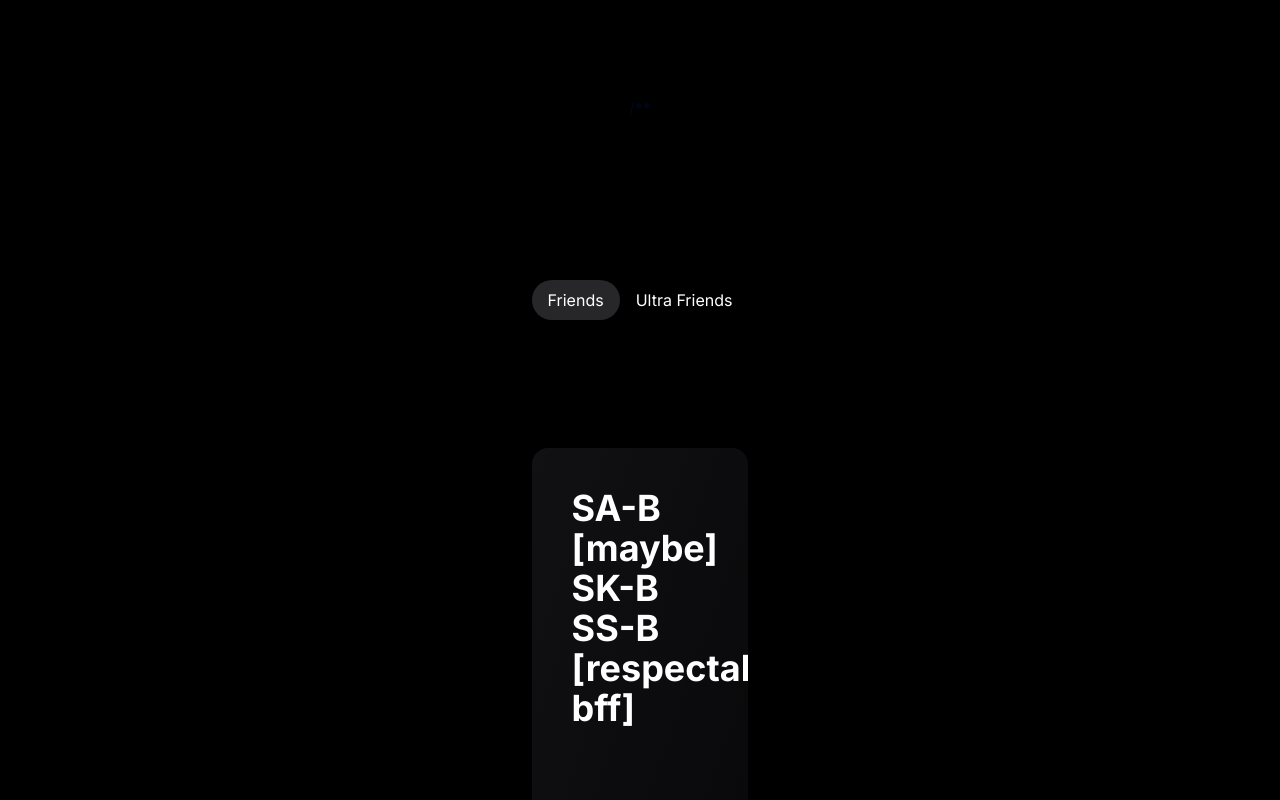
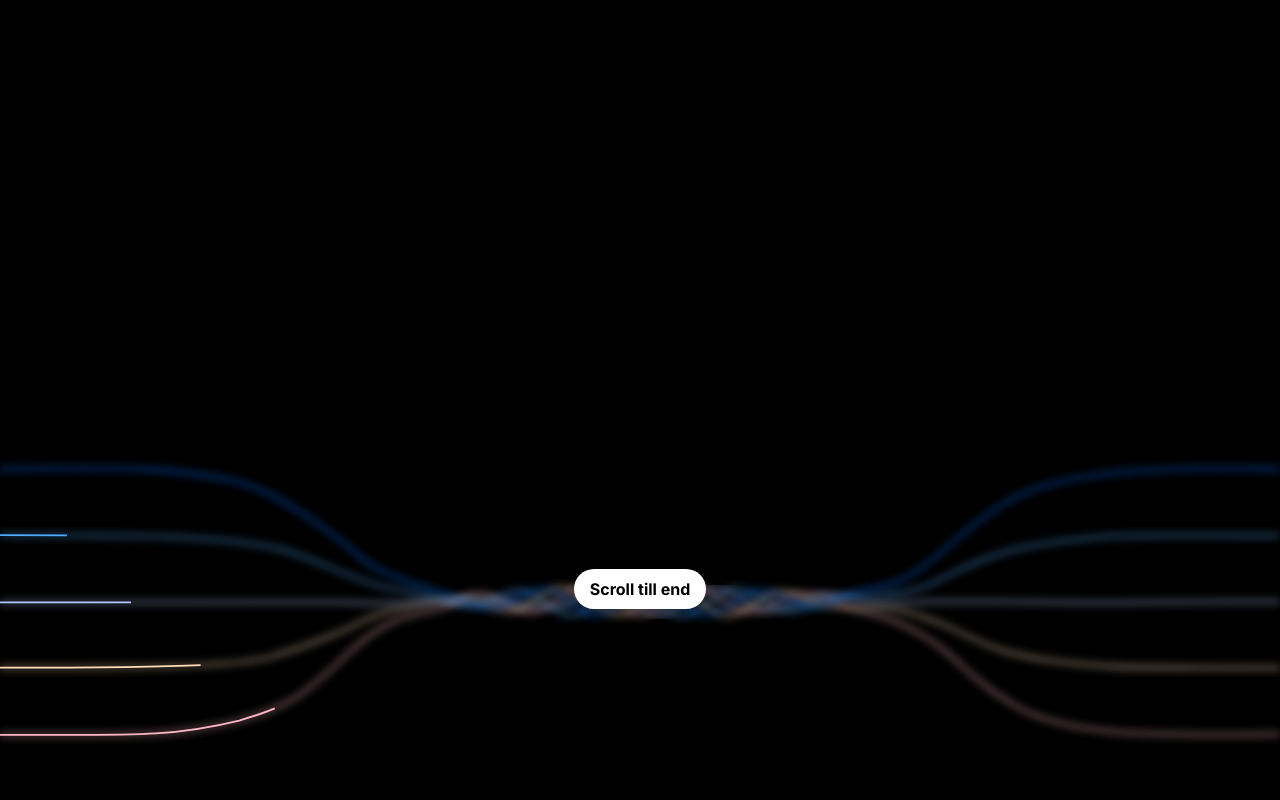
Before and after one commit to advAltTsx/axer, a Next.js app: page / in a window 1280 px wide. Shown: the top 800 px of the page. Built offline with nearby package versions, Linux system fonts and the light colour scheme.

Commit message:
Update page.tsx

```diff
--- a/app/page.tsx
+++ b/app/page.tsx
@@ -46,8 +46,7 @@ export default function Home() {
 
           <p className=" text-white">SA-B [maybe]</p>
           <p className=" text-white">SK-B</p>
-          <p className=" text-white">SS-B [respectable, bff]</p>
-        </div>
+                  </div>
       ),
     },
     {
@@ -55,6 +54,7 @@ export default function Home() {
       value: "Pro Max",
       content: (
         <div className="w-full overflow-hidden relative h-full rounded-2xl p-10 text-xl md:text-4xl font-bold text-white bg-gradient-to-br from-zinc-900/70 to-zinc-950/80">
+         <p className=" text-blue-600">SS-B</p>
           <p className=" text-white">SG</p>
           <p className=" text-white">RR</p>
           <p className=" text-white">SK</p>
@@ -88,12 +88,12 @@ export default function Home() {
       link: "/",
       icon: <IconHome className="h-8 w-8 text-neutral-500 dark:text-white" />,
     },
-  /*  {
+    {
       name: "Messages",
       link: "/messages",
       icon: <IconMessages className="h-6 w-6 text-neutral-500 dark:text-white" />,
 
-    },*/
+    },
 
   ];
 
@@ -139,7 +139,7 @@ export default function Home() {
         </div>
       </DrawerContent>
     </Drawer> */}
-{/* <div
+<div
       className="h-[400vh] bg-black w-full dark:border dark:border-white/[0.1] rounded-md relative pt-40 overflow-clip"
       ref={ref}
     >
@@ -152,9 +152,9 @@ export default function Home() {
           pathLengthFifth,
         ]}
       />
-    </div> */}
+    </div>
 
-            {/* <div className="h-full w-full flex items-center justify-center text-center rounded-2xl">
+            <div className="h-full w-full flex items-center justify-center text-center rounded-2xl">
               <Drawer shouldScaleBackground>
                 <DrawerTrigger asChild>
                   <Button variant={'link'}>
@@ -183,7 +183,7 @@ export default function Home() {
                   </div>
                 </DrawerContent>
               </Drawer>
-            </div> */}
+            </div>
 
 {/* <div className="h-[50rem] w-full dark:bg-black  dark:bg-grid-white/[0.2] bg-grid-black/[0.2] relative flex items-center justify-center">
       <div className="absolute pointer-events-none inset-0 flex items-center justify-center dark:bg-black bg-black [mask-image:radial-gradient(ellipse_at_center,transparent_20%,black)]"></div>
```
